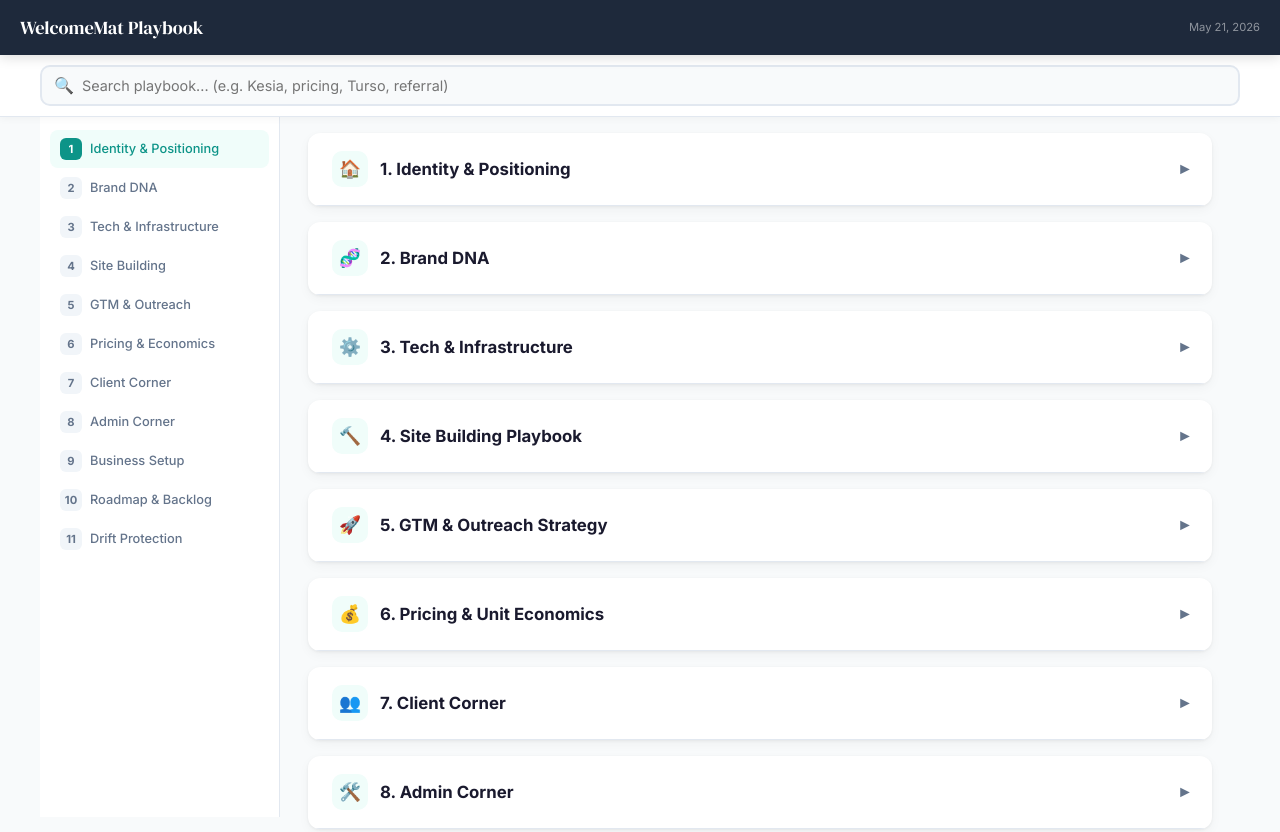
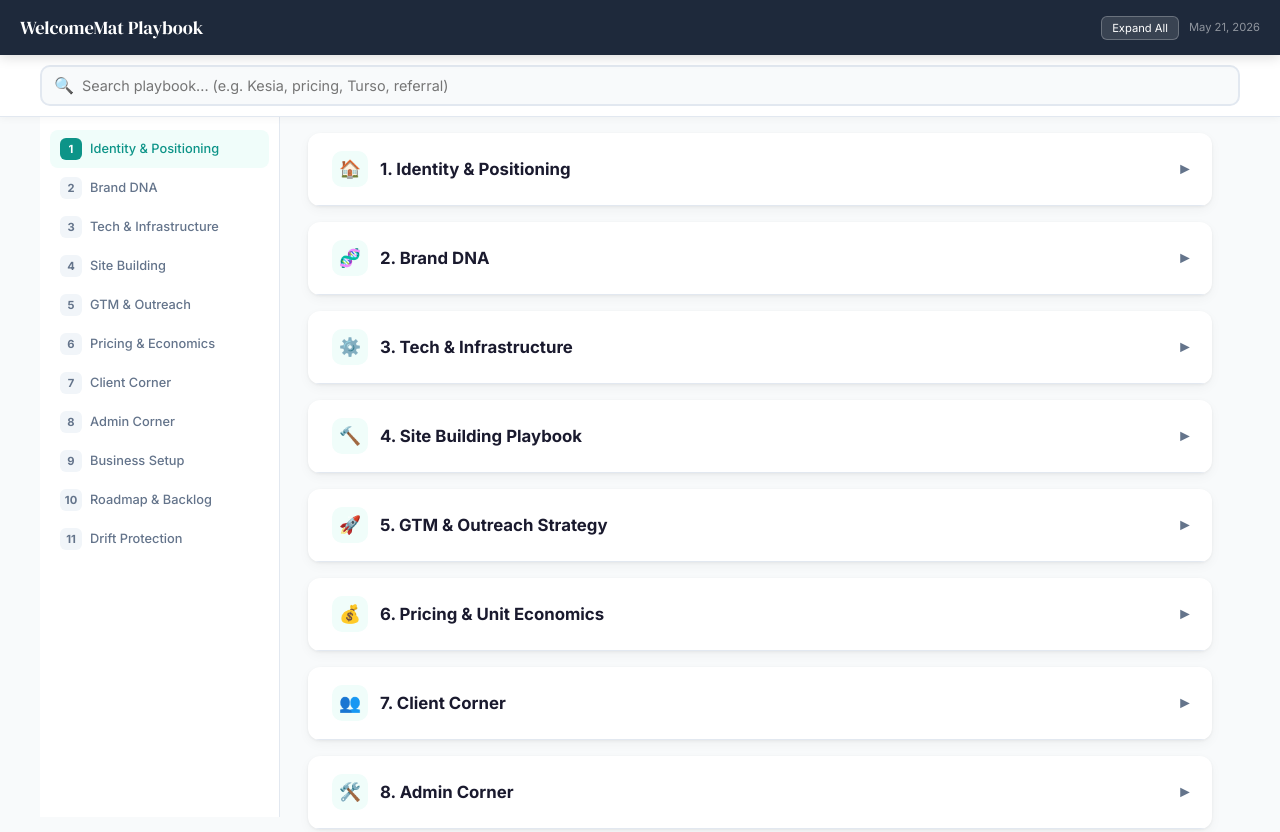
Before and after one commit to sunilmsft/frontdesk-ai, a website: page public/playbook.html in a window 1280 px wide. Shown: the top 832 px of the page. Drawn offline with Linux system fonts and the light colour scheme.

Commit message:
Playbook: add Expand All / Collapse All toggle button

```diff
--- a/public/playbook.html
+++ b/public/playbook.html
@@ -55,6 +55,16 @@
       display: none; background: none; border: none;
       color: #fff; font-size: 1.5rem; cursor: pointer; padding: 4px 8px;
     }
+    .topbar-actions {
+      display: flex; align-items: center; gap: 10px;
+    }
+    .toggle-all-btn {
+      background: rgba(255,255,255,0.12); border: 1px solid rgba(255,255,255,0.25);
+      color: #fff; font-size: 0.7rem; cursor: pointer; padding: 4px 10px;
+      border-radius: 6px; white-space: nowrap; font-family: inherit;
+      transition: background 0.15s;
+    }
+    .toggle-all-btn:hover { background: rgba(255,255,255,0.22); }
 
     /* ── Search Bar ── */
     .search-bar {
@@ -328,7 +338,10 @@
 <div class="topbar">
   <button class="menu-btn" onclick="toggleSidebar()" aria-label="Menu">☰</button>
   <h1 style="cursor:pointer" onclick="window.scrollTo({top:0,behavior:'smooth'});history.replaceState(null,null,location.pathname)">WelcomeMat Playbook</h1>
-  <span class="updated">May 21, 2026</span>
+  <div class="topbar-actions">
+    <button class="toggle-all-btn" id="toggleAllBtn" onclick="toggleAll()">Expand All</button>
+    <span class="updated">May 21, 2026</span>
+  </div>
 </div>
 
 <!-- Search Bar -->
@@ -1129,6 +1142,14 @@
   // Start all sections collapsed
   document.querySelectorAll('.section').forEach(s => s.classList.add('collapsed'));
 
+  // ── Expand / Collapse All ──
+  function toggleAll() {
+    const secs = document.querySelectorAll('.section:not(.search-hidden)');
+    const allExpanded = [...secs].every(s => !s.classList.contains('collapsed'));
+    secs.forEach(s => allExpanded ? s.classList.add('collapsed') : s.classList.remove('collapsed'));
+    document.getElementById('toggleAllBtn').textContent = allExpanded ? 'Expand All' : 'Collapse All';
+  }
+
   // ── Mobile sidebar ──
   function toggleSidebar() {
     document.getElementById('sidebar').classList.toggle('open');
```
